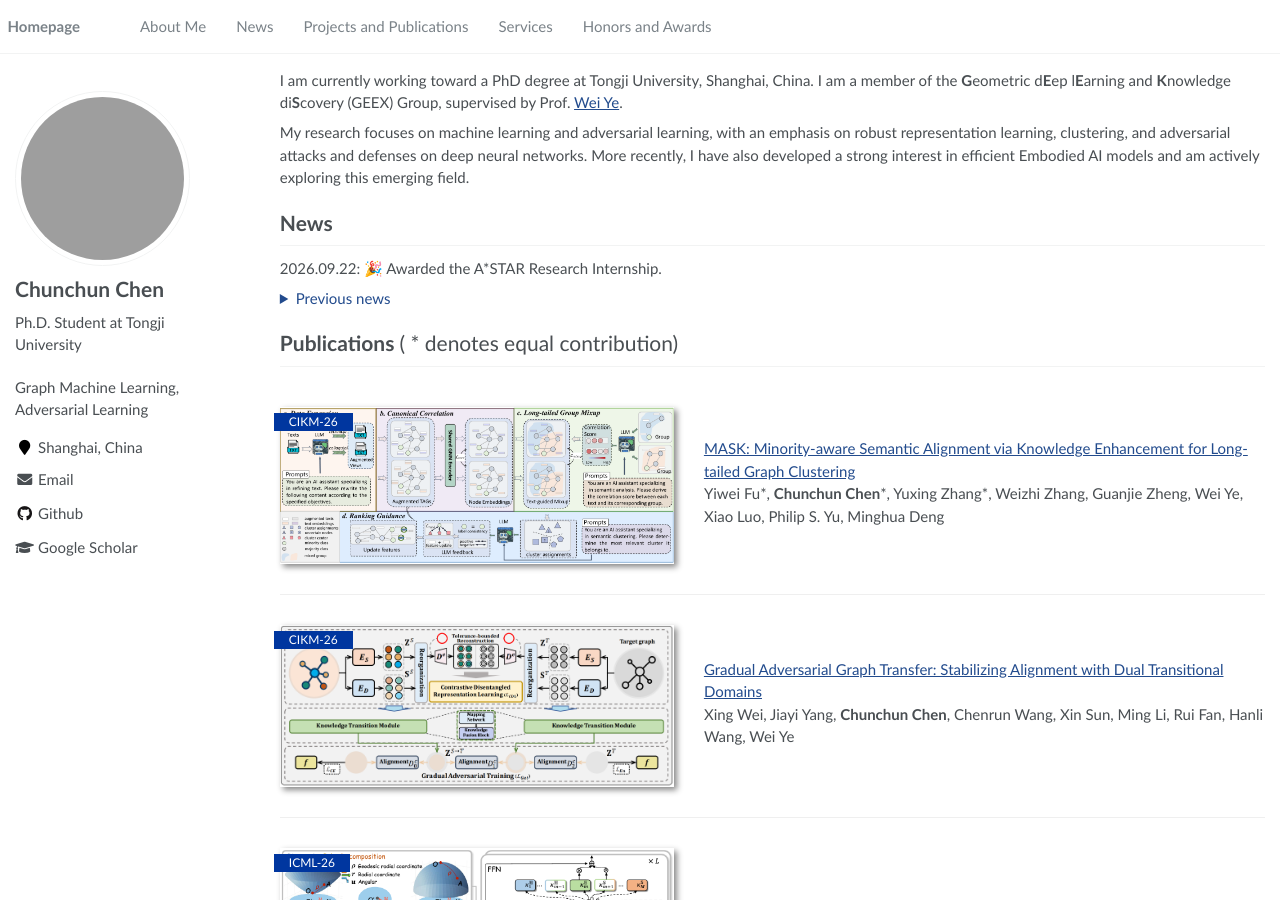
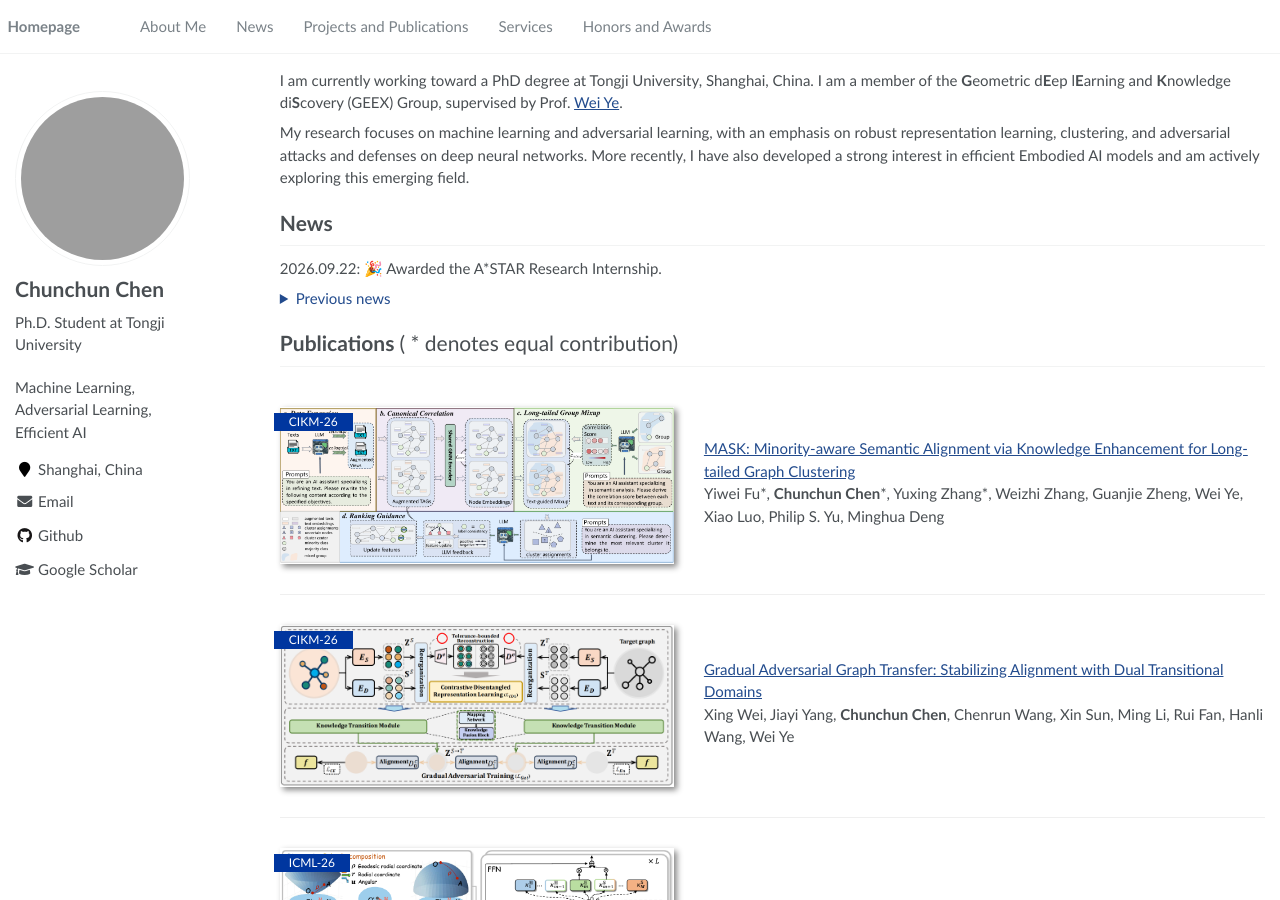
Before and after one commit to CCChen-GEEX/CCChen-GEEX.github.io, a Jekyll site: the page built from _pages/about.md, in a window 1280 px wide and 900 px high. Built offline with Jekyll 4.4.1, drawn with Linux system fonts in a browser that asks for light colours; grey boxes are pictures that could not be loaded.

Commit message:
Update _config.yml

```diff
--- a/_config.yml
+++ b/_config.yml
@@ -1,6 +1,6 @@
 # Personal settings: replace null with your own information.
 title: "Chunchun Chen"
-description: "Graph Machine Learning, Adversarial Learning"
+description: "Machine Learning, Adversarial Learning, Efficient AI"
 url: "https://ccchen-geex.github.io"
 baseurl: ""
 repository: "CCChen-GEEX/CCChen-GEEX.github.io"
```
